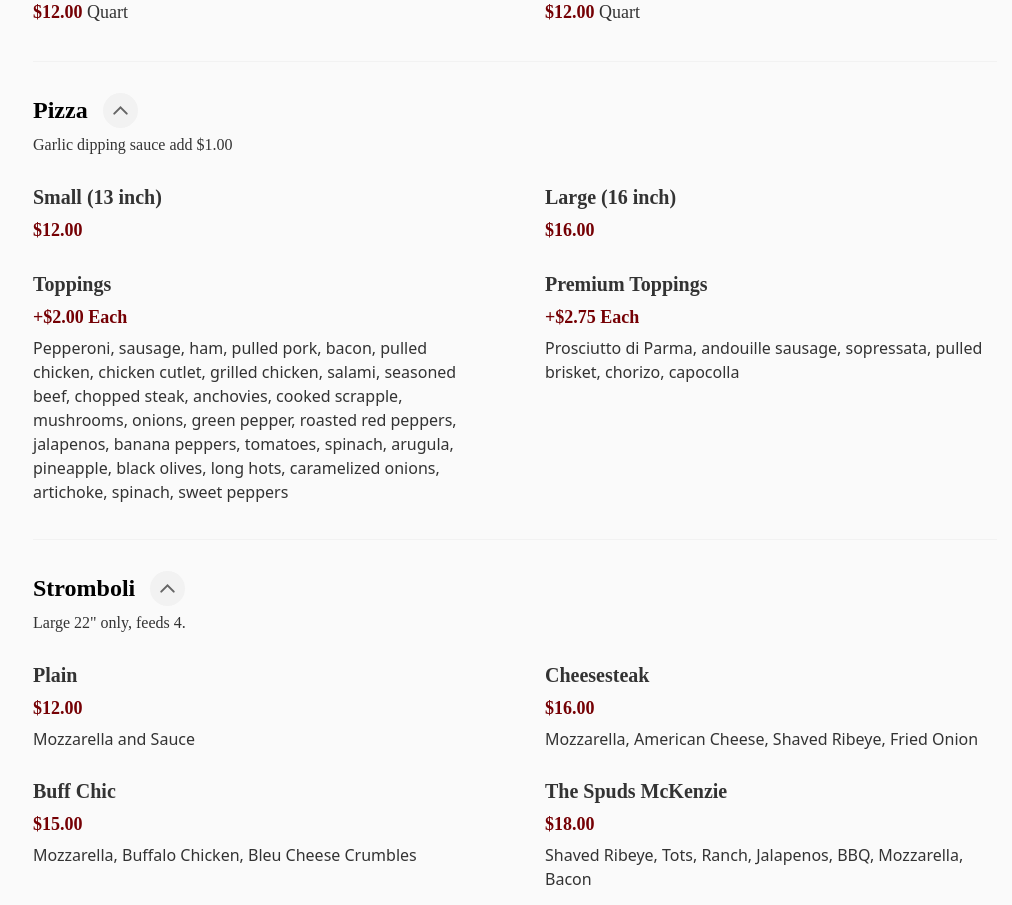
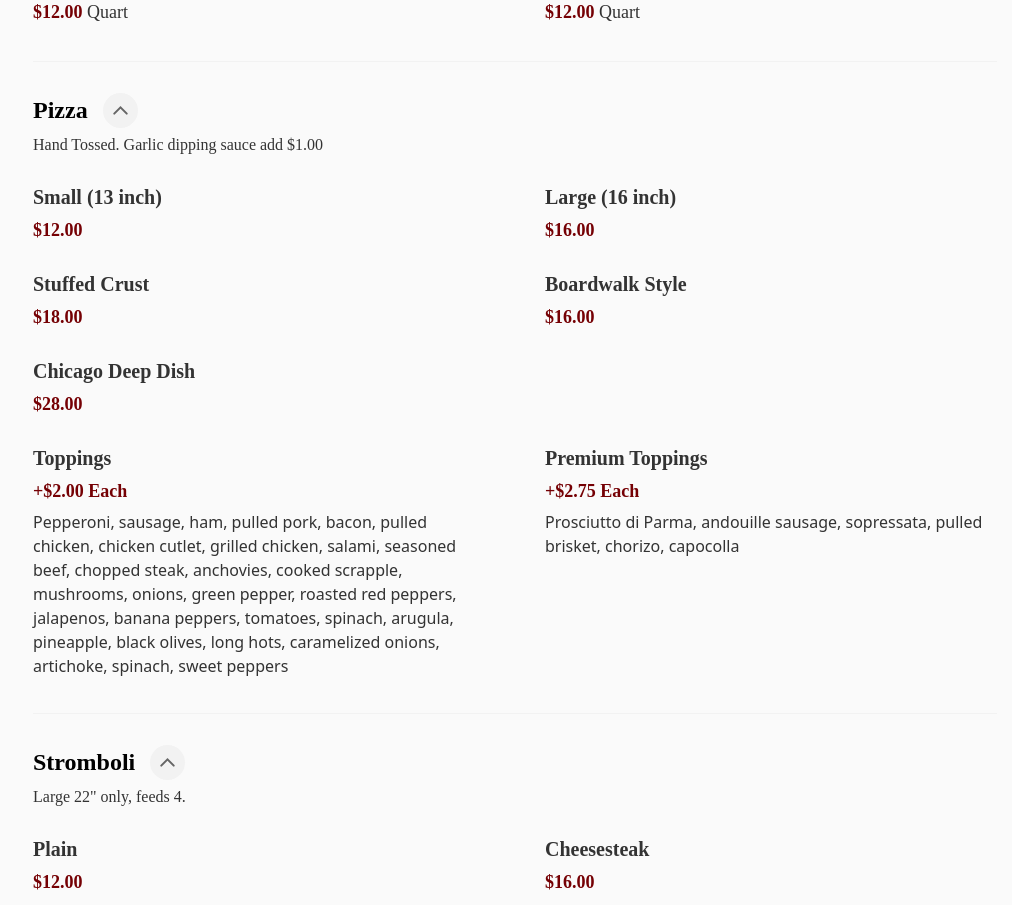
Before and after one commit to crswll/wolfs, a Next.js app: page / in a window 1280 px wide. Shown: the part 8540-9445 px from the top of the page, without its empty margins (125-1137 px from the left). Built offline with nearby package versions, Linux system fonts and the light colour scheme; a web font is replaced by a local one.

Commit message:
few things I missed

```diff
--- a/tailwind.config.js
+++ b/tailwind.config.js
@@ -3,6 +3,11 @@
 const pxToRem = (px, base = 16) => `${px / base}rem`
 
 module.exports = {
+  future: {
+    removeDeprecatedGapUtilities: true,
+    purgeLayersByDefault: true,
+  },
+
   theme: {
     colors: {
       'transparent': 'transparent',
--- a/wolfs.js
+++ b/wolfs.js
@@ -732,7 +732,7 @@ export const menuSections = [
   },
   {
     "title": "Pizza",
-    "description": "Garlic dipping sauce add $1.00",
+    "description": "Hand Tossed. Garlic dipping sauce add $1.00",
     "items": [
       {
         "name": "Small (13 inch)",
@@ -742,6 +742,19 @@ export const menuSections = [
         "name": "Large (16 inch)",
         "price": 16,
       },
+      {
+        "name": "Stuffed Crust",
+        "price": 18,
+      },
+      {
+        "name": "Boardwalk Style",
+        "price": 16,
+      },
+      {
+        "name": "Chicago Deep Dish",
+        "price": 28,
+      },
+      {},
       {
         "name": "Toppings",
         "price": "+$2.00 Each",
```
